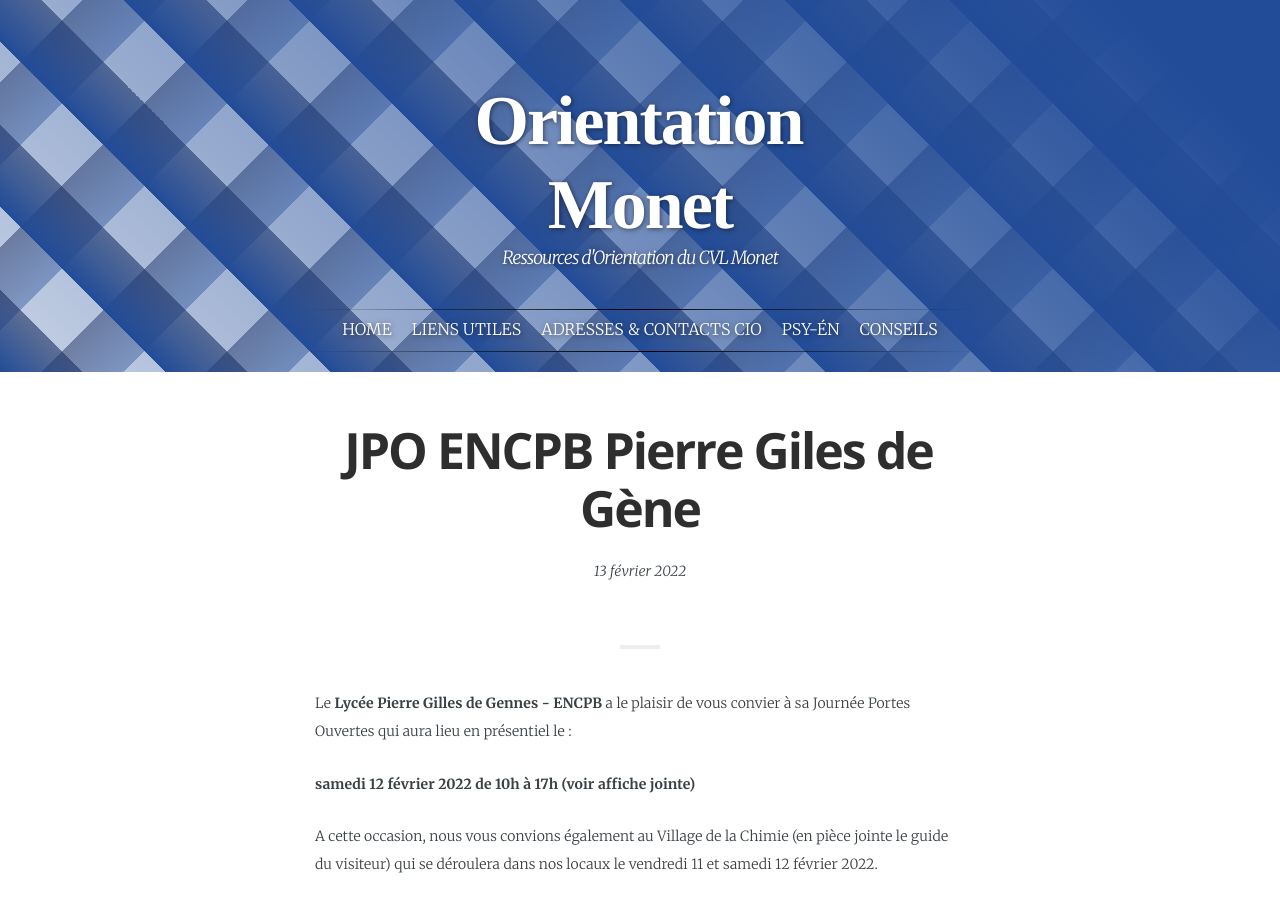
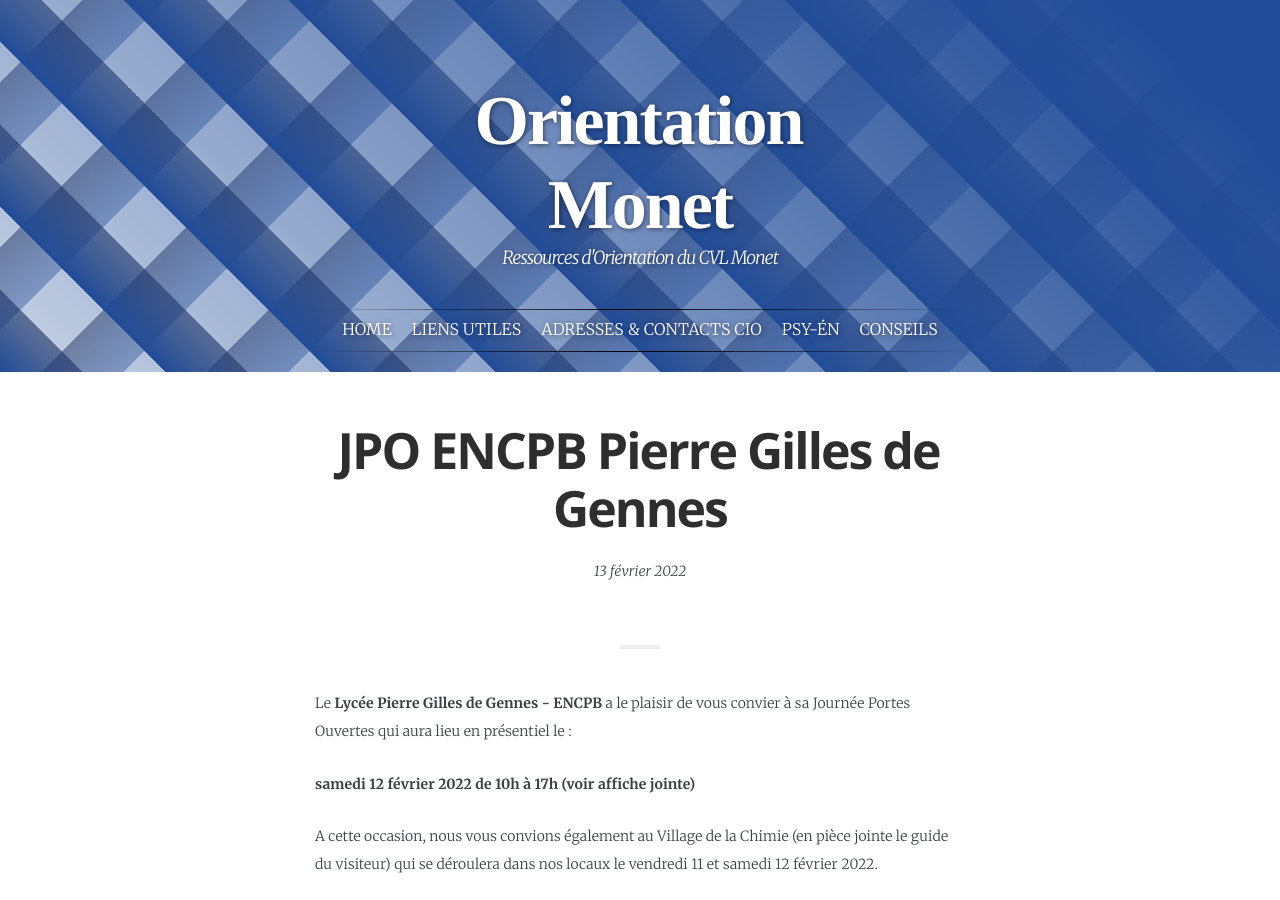
Before and after one commit to cvl-monet/cvl-monet.github.io, a Jekyll site: the page built from _posts/2022-02-13-JPO-PIERRE-ENCPB.md, in a window 1280 px wide and 900 px high. Built offline with Jekyll 4.4.1, drawn with Linux system fonts in a browser that asks for light colours; some web fonts are replaced.

Commit message:
les modifications

```diff
--- a/_posts/2022-02-13-JPO-PIERRE-ENCPB.md
+++ b/_posts/2022-02-13-JPO-PIERRE-ENCPB.md
@@ -1,6 +1,6 @@
 ---
 layout:            post
-title:             "JPO ENCPB Pierre Giles de Gène"
+title:             "JPO ENCPB Pierre Gilles de Gennes"
 date:              2022-02-13 13:30:00 +0100
 tags:              JPO ENCPB
 category:          Portes-ouvertes
@@ -20,37 +20,21 @@
 Vos élèves pourront assister à de nombreux ateliers, rencontrer des enseignants et des étudiants, découvrir nos laboratoires, nos infrastructures, nos nombreuses formations post-bac, et profiter de la très belle vue sur le tout Paris.
 
 <div class="album">
-  <img src="{{ "/media/img/PIERRE-GILES-DE-GENE/Guide-visiteur-1.jpeg" | absolute_url }}" />
+  <img src="{{ "/media/img/PIERRE-GILES-DE-GENE/Guide-visiteur-1.jpg" | absolute_url }}" />
+
+  <img src="{{ "/media/img/PIERRE-GILES-DE-GENE/Guide-visiteur-2.jpg" | absolute_url }}" />
+
+  <img src="{{ "/media/img/PIERRE-GILES-DE-GENE/Guide-visiteur-3.jpg" | absolute_url }}" />
+
+  <img src="{{ "/media/img/PIERRE-GILES-DE-GENE/Guide-visiteur-4.jpg" | absolute_url }}" />
+
+  <img src="{{ "/media/img/PIERRE-GILES-DE-GENE/Guide-visiteur-5.jpg" | absolute_url }}" />
+
+  <img src="{{ "/media/img/PIERRE-GILES-DE-GENE/Guide-visiteur-6.jpg" | absolute_url }}" />
+
+  <img src="{{ "/media/img/PIERRE-GILES-DE-GENE/Guide-visiteur-7.jpg" | absolute_url }}" />
+
+  <img src="{{ "/media/img/PIERRE-GILES-DE-GENE/Guide-visiteur-8.jpg" | absolute_url }}" />
+
+  <img src="{{ "/media/img/PIERRE-GILES-DE-GENE/JPO-ENCPB-1.jpg" | absolute_url }}" />
 </div>
-
-<div class="album">
-  <img src="{{ "/media/img/PIERRE-GILES-DE-GENE/Guide-visiteur-2.jpeg" | absolute_url }}" />
-</div>
-
-<div class="album">
-  <img src="{{ "/media/img/PIERRE-GILES-DE-GENE/Guide-visiteur-3.jpeg" | absolute_url }}" />
-</div>
-
-<div class="album">
-  <img src="{{ "/media/img/PIERRE-GILES-DE-GENE/Guide-visiteur-4.jpeg" | absolute_url }}" />
-</div>
-
-<div class="album">
-  <img src="{{ "/media/img/PIERRE-GILES-DE-GENE/Guide-visiteur-5.jpeg" | absolute_url }}" />
-</div>
-
-<div class="album">
-  <img src="{{ "/media/img/PIERRE-GILES-DE-GENE/Guide-visiteur-6.jpeg" | absolute_url }}" />
-</div>
-
-<div class="album">
-  <img src="{{ "/media/img/PIERRE-GILES-DE-GENE/Guide-visiteur-7.jpeg" | absolute_url }}" />
-</div>
-
-<div class="album">
-  <img src="{{ "/media/img/PIERRE-GILES-DE-GENE/Guide-visiteur-8.jpeg" | absolute_url }}" />
-</div>
-
-<div class="album">
-  <img src="{{ "/media/img/PIERRE-GILES-DE-GENE/JPO-ENCPB-1.jpeg" | absolute_url }}" />
-</div>
```
Also changed, not shown: _posts/2022-01-22-JPO-Voltaire.md (+2 -0 lines), _posts/2022-02-13-JPO-LEMMONIER.md (+2 -5 lines), media/img/VOLTAIRE/JPO-Affiche-1.jpg (added).
